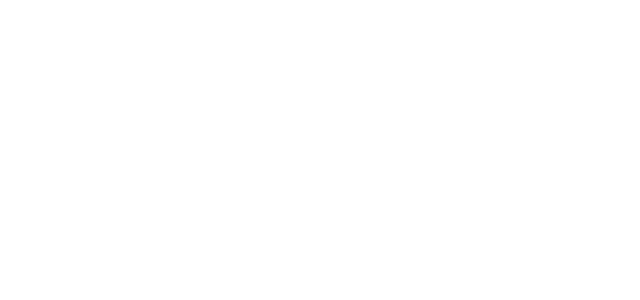
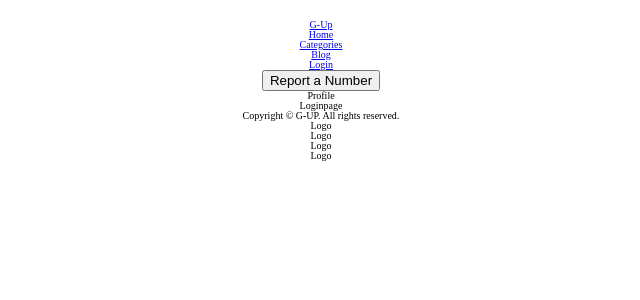
Before and after one commit to Kavin-crew/g-up, a React (Vite) app: page /login in a window 1280 px wide. Before the commit this address had no page. Shown: the top 300 px of the page, without its empty margins (319-959 px from the left). Built offline with nearby package versions, Linux system fonts and the light colour scheme.

Commit message:
basic routes

```diff
--- a/src/App.jsx
+++ b/src/App.jsx
@@ -1,12 +1,20 @@
 import { BrowserRouter, Route, Routes } from 'react-router-dom';
 import './App.css';
 import Homepage from './pages/Homepage';
+import Categories from './pages/Categories';
+import Blog from './pages/Blog';
+import Loginpage from './pages/Loginpage';
+import PageNotFound from './components/PageNotFound';
 
 function App() {
     return (
         <BrowserRouter>
             <Routes>
-                <Route index element={<Homepage />}></Route>
+                <Route index element={<Homepage />} />
+                <Route path="categories" element={<Categories />} />
+                <Route path="blog" element={<Blog />} />
+                <Route path="login" element={<Loginpage />} />
+                <Route path="*" element={<PageNotFound />} />
             </Routes>
         </BrowserRouter>
     );
--- /dev/null
+++ b/src/components/Banner.jsx
@@ -0,0 +1,9 @@
+function Banner() {
+    return (
+        <section className="banner">
+            <h1 className="heading--primary">Profile</h1>
+        </section>
+    );
+}
+
+export default Banner;
--- /dev/null
+++ b/src/components/Footer.jsx
@@ -0,0 +1,24 @@
+function Footer() {
+    return (
+        <footer className="footer">
+            <p>Copyright &copy; {new Date().getFullYear} G-UP. All rights reserved.</p>
+
+            <ul className="social_list">
+                <li className="social_item">
+                    <p>Logo</p>
+                </li>
+                <li className="social_item">
+                    <p>Logo</p>
+                </li>
+                <li className="social_item">
+                    <p>Logo</p>
+                </li>
+                <li className="social_item">
+                    <p>Logo</p>
+                </li>
+            </ul>
+        </footer>
+    );
+}
+
+export default Footer;
--- /dev/null
+++ b/src/components/Header.jsx
@@ -0,0 +1,30 @@
+import { Link, NavLink } from 'react-router-dom';
+
+function Header() {
+    return (
+        <header className="header">
+            <Link to={'/'}>
+                <h2 className="comp_name">G-Up</h2>
+            </Link>
+            <nav>
+                <ul>
+                    <li>
+                        <NavLink to="/">Home</NavLink>
+                    </li>
+                    <li>
+                        <NavLink to="/categories">Categories</NavLink>
+                    </li>
+                    <li>
+                        <NavLink to="/blog">Blog</NavLink>
+                    </li>
+                    <li>
+                        <NavLink to="/login">Login</NavLink>
+                    </li>
+                </ul>
+            </nav>
+            <button className="btn btn--primary">Report a Number</button>
+        </header>
+    );
+}
+
+export default Header;
--- /dev/null
+++ b/src/components/Main.jsx
@@ -0,0 +1,9 @@
+function Main() {
+    return (
+        <main className="main">
+            <p className="heading--primary">Main Area Here</p>
+        </main>
+    );
+}
+
+export default Main;
--- /dev/null
+++ b/src/components/PageNotFound.jsx
@@ -0,0 +1,9 @@
+function PageNotFound() {
+    return (
+        <div>
+            <h1>404 Page not found</h1>
+        </div>
+    );
+}
+
+export default PageNotFound;
--- a/src/pages/Blog.jsx
+++ b/src/pages/Blog.jsx
@@ -1,5 +1,17 @@
+import Header from '../components/Header';
+import Banner from '../components/Banner';
+import Main from '../components/Main';
+import Footer from '../components/Footer';
+
 function Blog() {
-    return <div>Blog</div>;
+    return (
+        <>
+            <Header />
+            <Banner />
+            <p>Blog</p>
+            <Footer />
+        </>
+    );
 }
 
 export default Blog;
--- a/src/pages/Categories.jsx
+++ b/src/pages/Categories.jsx
@@ -1,7 +1,15 @@
+import Header from '../components/Header';
+import Banner from '../components/Banner';
+import Main from '../components/Main';
+import Footer from '../components/Footer';
+
 function Categories() {
     return (
         <div>
-            <h2>Categories</h2>
+            <Header />
+            <Banner />
+            <p>Categories</p>
+            <Footer />
         </div>
     );
 }
--- a/src/pages/Homepage.jsx
+++ b/src/pages/Homepage.jsx
@@ -1,52 +1,15 @@
-import { NavLink } from 'react-router-dom';
+import Header from '../components/Header';
+import Banner from '../components/Banner';
+import Main from '../components/Main';
+import Footer from '../components/Footer';
 
 function Homepage() {
     return (
         <>
-            <header className="header">
-                <h2 className="comp_name">G-Up</h2>
-                <nav>
-                    <ul>
-                        <li>
-                            <NavLink to="/">Home</NavLink>
-                        </li>
-                        <li>
-                            <NavLink to="categories">Categories</NavLink>
-                        </li>
-                        <li>
-                            <NavLink to="blog">Blog</NavLink>
-                        </li>
-                        <li>
-                            <NavLink to="login">Login</NavLink>
-                        </li>
-                    </ul>
-                </nav>
-                <button className="btn btn--primary">Report a Number</button>
-            </header>
-            <section className="banner">
-                <h1 className="heading--primary">Profile</h1>
-            </section>
-            <main className="main">
-                <p heading--primary>Main Area Here</p>
-            </main>
-            <footer className="footer">
-                <p>Copyright &copy; {new Date().getFullYear} G-UP. All rights reserved.</p>
-
-                <ul className="social_list">
-                    <li className="social_item">
-                        <p>Logo</p>
-                    </li>
-                    <li className="social_item">
-                        <p>Logo</p>
-                    </li>
-                    <li className="social_item">
-                        <p>Logo</p>
-                    </li>
-                    <li className="social_item">
-                        <p>Logo</p>
-                    </li>
-                </ul>
-            </footer>
+            <Header />
+            <Banner />
+            <Main />
+            <Footer />
         </>
     );
 }
--- a/src/pages/Loginpage.jsx
+++ b/src/pages/Loginpage.jsx
@@ -1,5 +1,17 @@
+import Header from '../components/Header';
+import Banner from '../components/Banner';
+import Main from '../components/Main';
+import Footer from '../components/Footer';
+
 function Loginpage() {
-    return <div>Login form</div>;
+    return (
+        <>
+            <Header />
+            <Banner />
+            <p>Loginpage</p>
+            <Footer />
+        </>
+    );
 }
 
 export default Loginpage;
```
Also changed, not shown: 1 other file (tests, documents, lock files or other folders).
